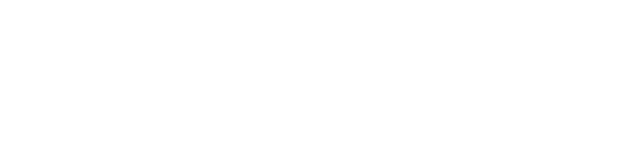
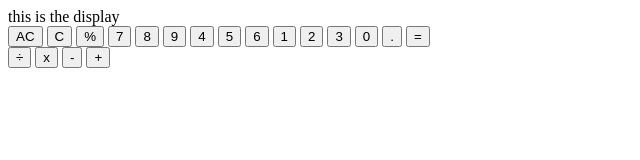
Before and after one commit to Bruno-fmaciel/calculator, a plain HTML site: page index.html in a window 1280 px wide. Shown: the whole page, without its empty margins (0-640 px from the left). Drawn offline with Linux system fonts and the light colour scheme.

Commit message:
Add buttons and percentage function

```diff
--- a/index.html
+++ b/index.html
@@ -4,10 +4,37 @@
     <link rel="stylesheet" href="styles.css">
     <meta charset="UTF-8">
     <meta name="viewport" content="width=device-width, initial-scale=1.0">
-    <title>Document</title>
+    <title>Calculadora</title>
 </head>
 <body>
-
+    <div id="container">
+        <div class="display">this is the display</div>
+        <div class="buttons">
+           <div class="numbers">
+                <button class="clear">AC</button>
+                <button class="clear">C</button>
+                <button class="operator">%</button>
+                <button class="number">7</button>
+                <button class="number">8</button>
+                <button class="number">9</button>
+                <button class="number">4</button>
+                <button class="number">5</button>
+                <button class="number">6</button>
+                <button class="number">1</button>
+                <button class="number">2</button>
+                <button class="number">3</button>
+                <button class="number">0</button>
+                <button class="dot">.</button>
+                <button class="operate">=</button>
+           </div>
+            <div class="basic-operators">
+                <button class="basic-operator">÷</button>
+                <button class="basic-operator">x</button>
+                <button class="basic-operator">-</button>
+                <button class="basic-operator">+</button>
+            </div>
+        </div>
+    </div>
 
     <script href="script.js"></script>
 </body>
--- a/script.js
+++ b/script.js
@@ -18,6 +18,10 @@ function divide(a, b) {
     }
 }
 
+function percentage(a) {
+    return a/100;
+}
+
 let variable1;
 let variable2;
 let operator;
```
